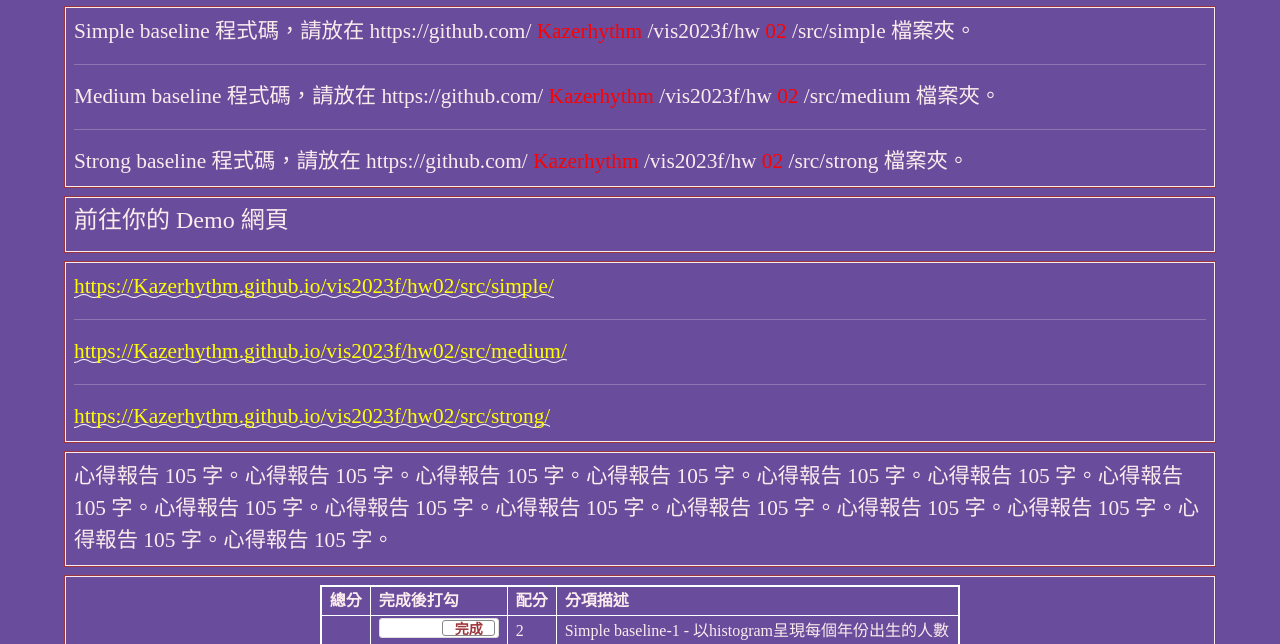
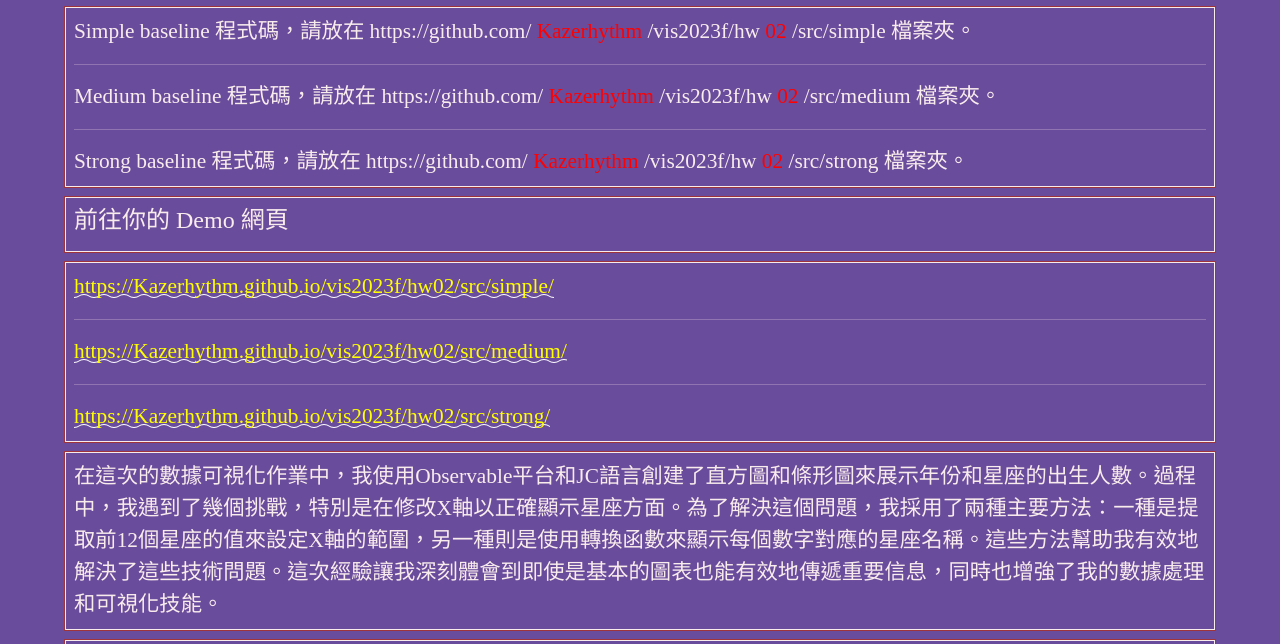
Before and after one commit to Kazerhythm/vis2023f, a plain HTML site: page hw02/index.html in a window 1280 px wide. Shown: the part 86-730 px from the top of the page. Drawn offline with nearby package versions, Linux system fonts and the light colour scheme.

Commit message:
Update index.html

```diff
--- a/hw02/index.html
+++ b/hw02/index.html
@@ -228,7 +228,7 @@
 
   <div class="row hw12">
     <div class="col-md-12 twenty">
-      心得報告 105 字。心得報告 105 字。心得報告 105 字。心得報告 105 字。心得報告 105 字。心得報告 105 字。心得報告 105 字。心得報告 105 字。心得報告 105 字。心得報告 105 字。心得報告 105 字。心得報告 105 字。心得報告 105 字。心得報告 105 字。心得報告 105 字。
+      在這次的數據可視化作業中，我使用Observable平台和JC語言創建了直方圖和條形圖來展示年份和星座的出生人數。過程中，我遇到了幾個挑戰，特別是在修改X軸以正確顯示星座方面。為了解決這個問題，我採用了兩種主要方法：一種是提取前12個星座的值來設定X軸的範圍，另一種則是使用轉換函數來顯示每個數字對應的星座名稱。這些方法幫助我有效地解決了這些技術問題。這次經驗讓我深刻體會到即使是基本的圖表也能有效地傳遞重要信息，同時也增強了我的數據處理和可視化技能。
     </div>
   </div>
 
```
